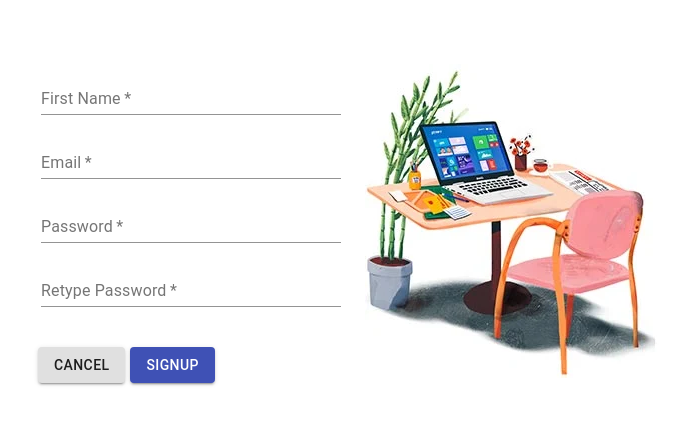
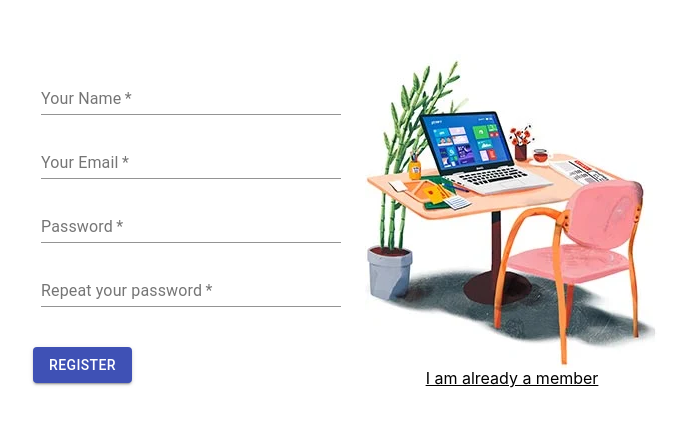
Before and after one commit to aravindvij/bds-weather, a React (Create React App) app: page / in a window 1280 px wide. Shown: the part 179-606 px from the top of the page, without its empty margins (302-988 px from the left). Built offline with nearby package versions, Linux system fonts and the light colour scheme.

Commit message:
weather added

```diff
--- a/src/App.js
+++ b/src/App.js
@@ -3,6 +3,7 @@ import SignUpForm from './components/SignUpForm';
 import { BrowserRouter, Switch } from 'react-router-dom';
 import { Route } from 'react-router-dom';
 import SignInForm from './components/SignInForm';
+import Weather from './components/Weather';
 
 function App() {
 
@@ -16,6 +17,12 @@ function App() {
           <Route path="/signin">
             <SignInForm />
           </Route>
+          {/* <Route path="/home">
+            <Home />
+          </Route> */}
+          <Route path="/weather">
+            <Weather />
+          </Route>
           <Route path="/">
             <SignUpForm />
           </Route>
--- a/src/components/SignInForm.js
+++ b/src/components/SignInForm.js
@@ -11,7 +11,7 @@ export default function SignInForm() {
         <div className="App">
             <div style={{ display: 'flex', flexDirection: 'column' }}>
                 <img alt="sign-in-logo" src={sign_in_icon}></img>
-                <Link style={{ color: '#000000', textAlign: 'center', textDecoration: 'underline', cursor: 'pointer' }}>Create an account</Link>
+                <Link href="/signin" style={{ color: '#000000', textAlign: 'center', textDecoration: 'underline', cursor: 'pointer' }}>Create an account</Link>
             </div>
             <div style={{ display: 'flex', flexDirection: 'column' }}>
                 <form className={classes.root}>
--- a/src/components/SignUpForm.js
+++ b/src/components/SignUpForm.js
@@ -1,5 +1,5 @@
 import '../App.css';
-import { TextField, Button } from '@material-ui/core';
+import { TextField, Button, Link } from '@material-ui/core';
 import { useStyles } from './styles';
 
 export default function SignUpForm() {
@@ -13,22 +13,25 @@ export default function SignUpForm() {
         <div className="App">
             <div style={{ display: 'flex', flexDirection: 'column' }}>
                 <form className={classes.root}>
-                    <TextField label="First Name" required />
-                    <TextField label="Email" type="email" required />
+                    <TextField label="Your Name" required />
+                    <TextField label="Your Email" type="email" required />
                     <TextField label="Password" type="password" required />
-                    <TextField label="Retype Password" type="password" required />
+                    <TextField label="Repeat your password" type="password" required />
                 </form>
                 <div style={{ padding: '16px' }}>
-                    <Button variant="contained" style={{ margin: '0 5px' }}>
+                    {/* <Button variant="contained" style={{ margin: '0 5px' }}>
                         Cancel
-  </Button>
+  </Button> */}
                     {/* <Button variant="contained" color="primary" onClick={handleOpen}> */}
                     <Button variant="contained" color="primary" >
-                        Signup
+                        Register
   </Button>
                 </div>
             </div>
-            <img alt="sign-up-logo" src={sign_up_icon}></img>
-        </div >
+            <div style={{ display: 'flex', flexDirection: 'column' }}>
+                <img alt="sign-up-logo" src={sign_up_icon}></img>
+                <Link href="/signin" style={{ color: '#000000', textAlign: 'center', textDecoration: 'underline', cursor: 'pointer' }}>I am already a member</Link>
+            </div>
+        </div>
     );
 }
--- /dev/null
+++ b/src/components/Weather.js
@@ -0,0 +1,50 @@
+import '../App.css';
+import { Button } from '@material-ui/core';
+import { useStyles } from './styles';
+import axios from 'axios';
+import { useState, useEffect } from 'react';
+
+export default function Weather() {
+
+    const [weather, setWeather] = useState([]);
+
+    const classes = useStyles();
+
+    const sign_up_icon = "./signup-image.webp";
+
+    // axios.get('https://weatherbit-v1-mashape.p.rapidapi.com/alerts', {
+    //     params: { lat: 38.5, lon: -77.5 }, headers: {
+    //         'x-rapidapi-key': '33e171f288msh7aab9be8834de80p1cd701jsn35dccdd81c80',
+    //         'x-rapidapi-host': 'weatherbit-v1-mashape.p.rapidapi.com'
+    //     }
+    useEffect(() => {
+        const getWeather = async () => {
+            try {
+                const res = await axios.get(
+                    `https://www.7timer.info/bin/astro.php?lon=113.2&lat=23.1&ac=0&unit=metric&output=json&tzshift=0`,
+                );
+                setWeather(res.data);
+            } catch (e) {
+                console.log(e);
+            }
+        };
+        getWeather();
+    }, []);
+
+    console.log(weather);
+    return (
+        <div className={classes.weather}>
+            {weather &&
+                <div>
+                    <p>March 12</p>
+                    {weather.init}
+                </div>
+            }
+            {weather.dataseries && weather.dataseries.map(elem => {
+                <div>
+                    {elem.cloudcover}
+                </div>
+            })}
+        </div >
+    );
+}
--- a/src/components/styles.js
+++ b/src/components/styles.js
@@ -1,4 +1,5 @@
 import { makeStyles } from '@material-ui/core/styles';
+let backgroundImg = "./weather_bg.png";
 
 export const useStyles = makeStyles(theme => ({
     root: {
@@ -15,4 +16,17 @@ export const useStyles = makeStyles(theme => ({
             margin: theme.spacing(2),
         },
     },
+    weather: {
+        backgroundImage: `url(${backgroundImg})`,
+        width: '100vw',
+        height: '100vh',
+        color: '#ffffff',
+        display: 'flex',
+        '& div': {
+            alignSelf: 'center'
+        },
+        '& p': {
+            color: 'yellow'
+        }
+    }
 }));
```
Also changed, not shown: public/state_wise_data.csv (added), src/components/Home.js (added), 1 other file (tests, documents, lock files or other folders).
